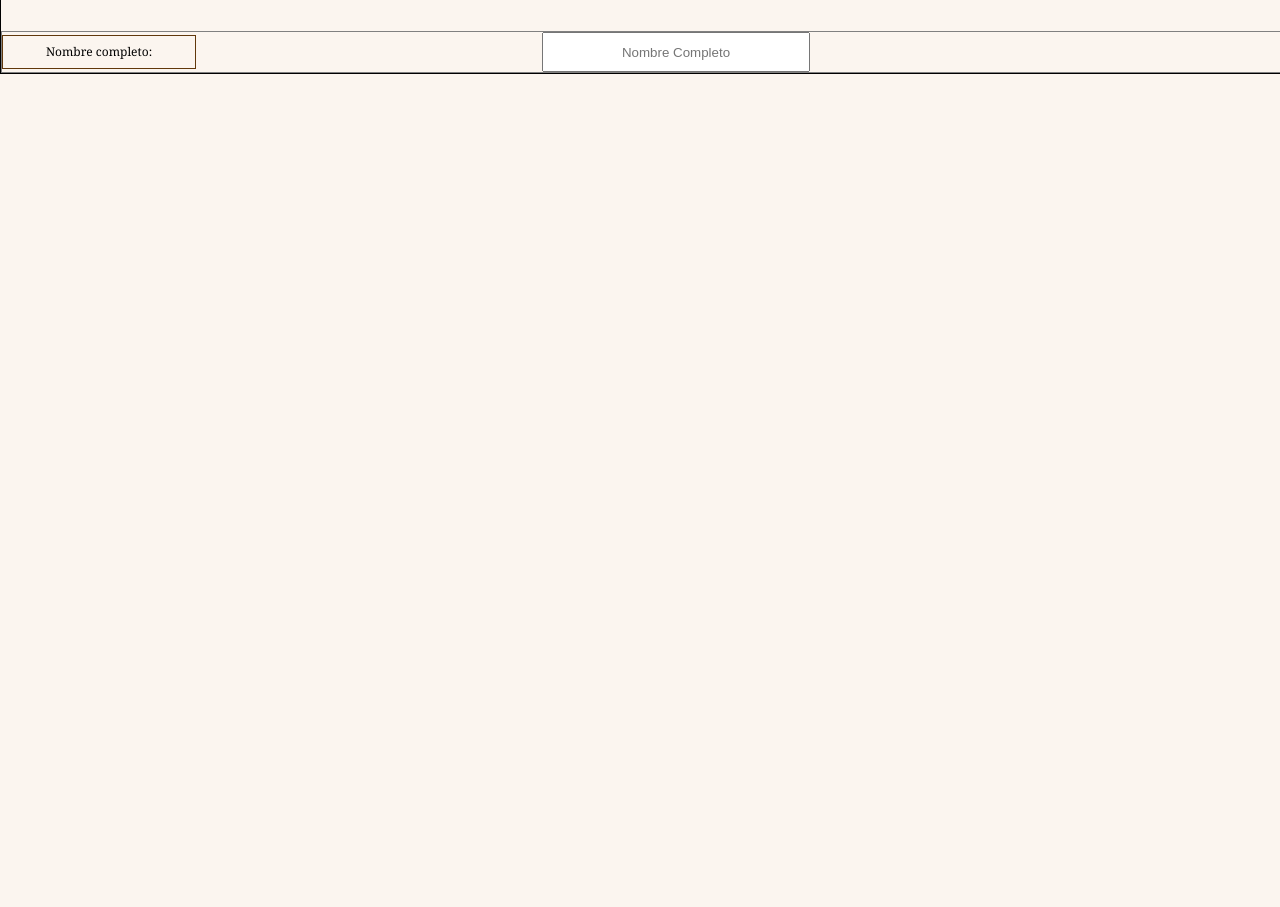
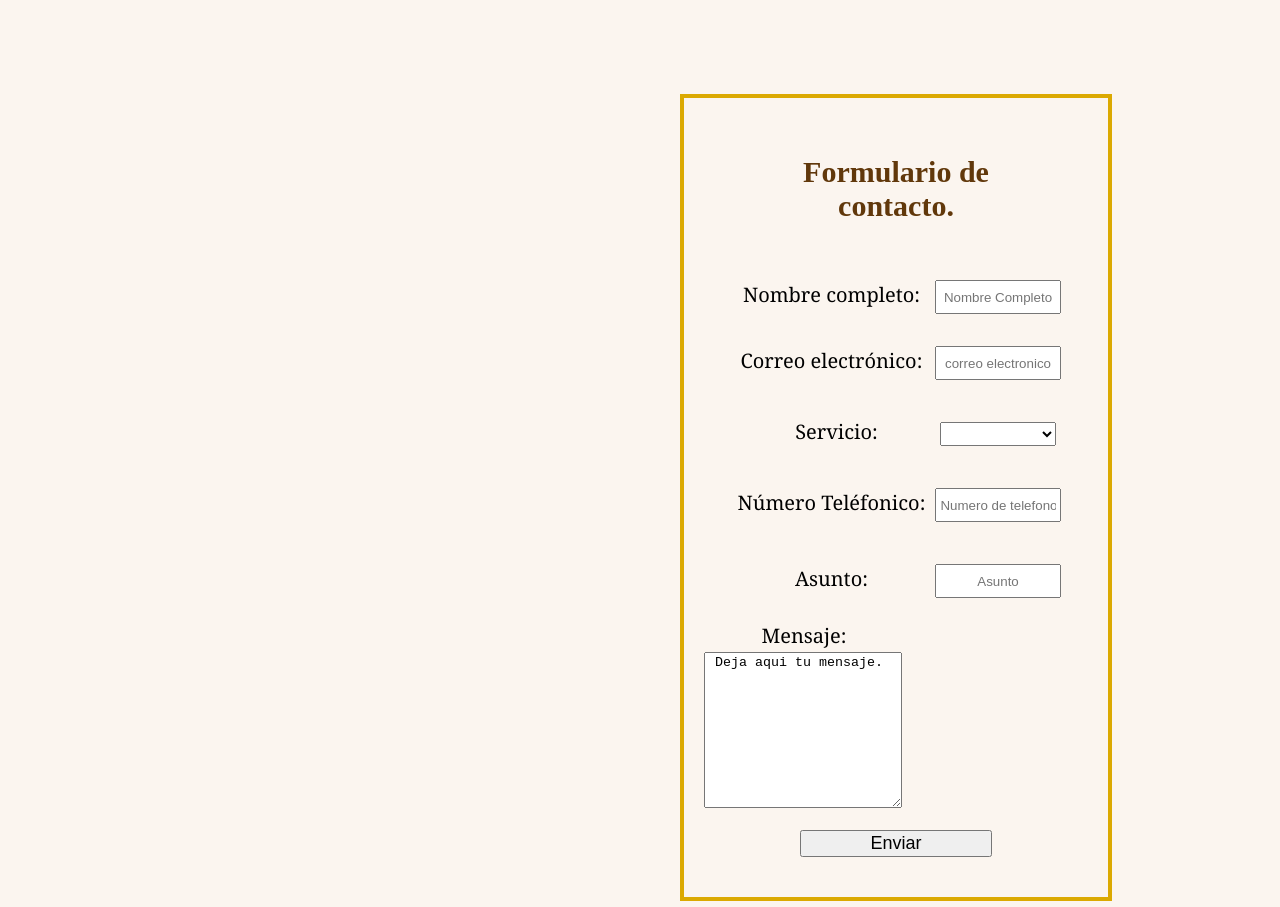
Before and after one commit to ricardo8417/Proyecto, a plain HTML site: page contacto.html in a window 1280 px wide. Shown: the part 636-1543 px from the top of the page. Before the commit the page ends 800 px from the top, so only its background shows below. Drawn offline with Linux system fonts and the light colour scheme.

Commit message:
Actualizacion última Versión

```diff
--- a/contacto.html
+++ b/contacto.html
@@ -27,7 +27,7 @@
                     <li>Quienes Somos
                     </li>
 
-                    <li>Menu</li>
+                    <li>Servicios</li>
                     <a href="contacto.html">
                         <li>Contacto</li>
                     </a>
@@ -44,24 +44,67 @@
 
         </div>
 
+
+
         <div class="formulario">
 
-            <div class="col-sm-6">
 
-                <label class="descripcion"> Nombre completo:</label>
-            </div>
 
             <div class="input">
 
+                <div class="text-publish-formulario">
+                    <h2> Formulario de contacto.</h2>
+                </div>
+
+                <label class="descripcion"> Nombre completo:</label>
                 <input type="text" class="nombre" placeholder="Nombre Completo" />
 
+                <div class="input">
+                    <label class="descripcion"> Correo electrónico:</label>
+                    <input type="mail" class="mail" placeholder="correo electronico" />
+
+                </div>
+
+                <div class="input">
+                    <label class="descripcion">Servicio:</label>
+                    <select name="servicio" class="servicio">
+
+                        <option selected>               </option>
+                        <option>Compra de cafe.</option>
+
+                        <option>Productos para cafeteria.</option>
+
+                        <option>Afiliación</option>
+
+                        </select>
+                </div>
+
+                <div class="input">
+                    <label class="descripcion"> Número Teléfonico:</label>
+                    <input type="text" class="telefono" placeholder="Numero de telefono" />
+
+                </div>
+
+                <div class="input">
+                    <label class="descripcion"> Asunto:</label>
+                    <input type="text" class="asunto" placeholder="Asunto" />
+
+                </div>
+                <div class="input">
+                    <label class="panel-mensaje"> Mensaje:</label>
+                    <textarea name="mensaje" class="mensaje" cols="30" rows="10"> Deja aqui tu mensaje.</textarea></div>
+
+                <div class="input">
+                    <button class="enviar">Enviar</button></div>
             </div>
-
 
         </div>
 
     </div>
 
+    <div class="footer">
 
+        <p> @2022| Creado por Ricardo Navarrete Cervantes</p>
+    </div>
 
 </body>
--- a/css/index.css
+++ b/css/index.css
@@ -7,7 +7,6 @@
 
     .contenedor {
         width: 100%;
-        border: 1px solid black;
     }
     /*Estilos para el menu*/
 
@@ -169,32 +168,117 @@
 
     .formulario {
         display: flex;
-        width: 100%;
-        border: 1px solid grey;
+        width: 30%;
+        border: 4px solid #DBA901;
         align-items: center;
+        margin-bottom: 30%;
+        margin-left: 680px;
+        margin-top: 5%;
+        padding: 20px;
     }
 
     .input {
-        text-align: center;
-        width: 75%;
+        width: 100%;
         position: relative;
         float: left;
-    }
-
-    .col-sm-6 {
-        width: 15%;
         text-align: center;
-        font-size: 12px;
-        font-family: Georgia, 'Times New Roman', Times, serif;
-        line-height: 32px;
-        padding: 0;
-        border: 1px solid #61380B;
+        margin-top: 12px;
+        margin-bottom: 10px;
     }
 
     .input .nombre {
-        width: 25%;
+        width: 30%;
         height: 24px;
-        padding: 6px 12px;
-        line-height: 1.428571429;
+        padding: 3px 3px;
         text-align: center;
     }
+
+    .input .mail {
+        margin-top: 20px;
+        width: 30%;
+        height: 24px;
+        padding: 3px 3px;
+        text-align: center;
+    }
+
+    .input .descripcion {
+        font-family: Georgia, 'Times New Roman', Times, serif;
+        font-size: 20px;
+        display: inline-block;
+        width: 200px;
+    }
+
+    .input .servicio {
+        margin-top: 20px;
+        width: 30%;
+        height: 24px;
+        padding: 3px 3px;
+        text-align: center;
+    }
+
+    .input .telefono {
+        margin-top: 20px;
+        width: 30%;
+        height: 24px;
+        padding: 3px 3px;
+        text-align: center;
+    }
+
+    .input .asunto {
+        margin-top: 20px;
+        width: 30%;
+        height: 24px;
+        padding: 3px 3px;
+        text-align: center;
+    }
+
+    .input .panel-mensaje {
+        font-family: Georgia, 'Times New Roman', Times, serif;
+        font-size: 20px;
+        /*display: inline-block;*/
+        width: 200px;
+        float: left;
+        line-height: 32px;
+    }
+
+    .input .mensaje {
+        width: 50%;
+        display: flex;
+        justify-content: space-between;
+        margin: center;
+    }
+
+    .input .enviar {
+        text-align: center;
+        width: 50%;
+        height: 40%;
+        font-size: 18px;
+    }
+
+    .input .enviar:hover {
+        background-color: red;
+    }
+
+    .text-publish-formulario {
+        margin-top: 0;
+        max-width: 100%;
+        padding-left: 20%;
+        padding-right: 20%;
+        text-align: center;
+        color: #61380B;
+        font-size: 20px;
+        margin-bottom: 15%;
+    }
+    /*Estilos foooter*/
+
+    .footer {
+        background: #3A2F0B;
+        color: white;
+        height: 100%;
+        width: 100%;
+        font-family: Georgia, 'Times New Roman', Times, serif;
+        float: left;
+        margin: 0;
+        padding: 0;
+        text-align: center;
+    }
```
Also changed, not shown: index.html (+7 -1 lines).
